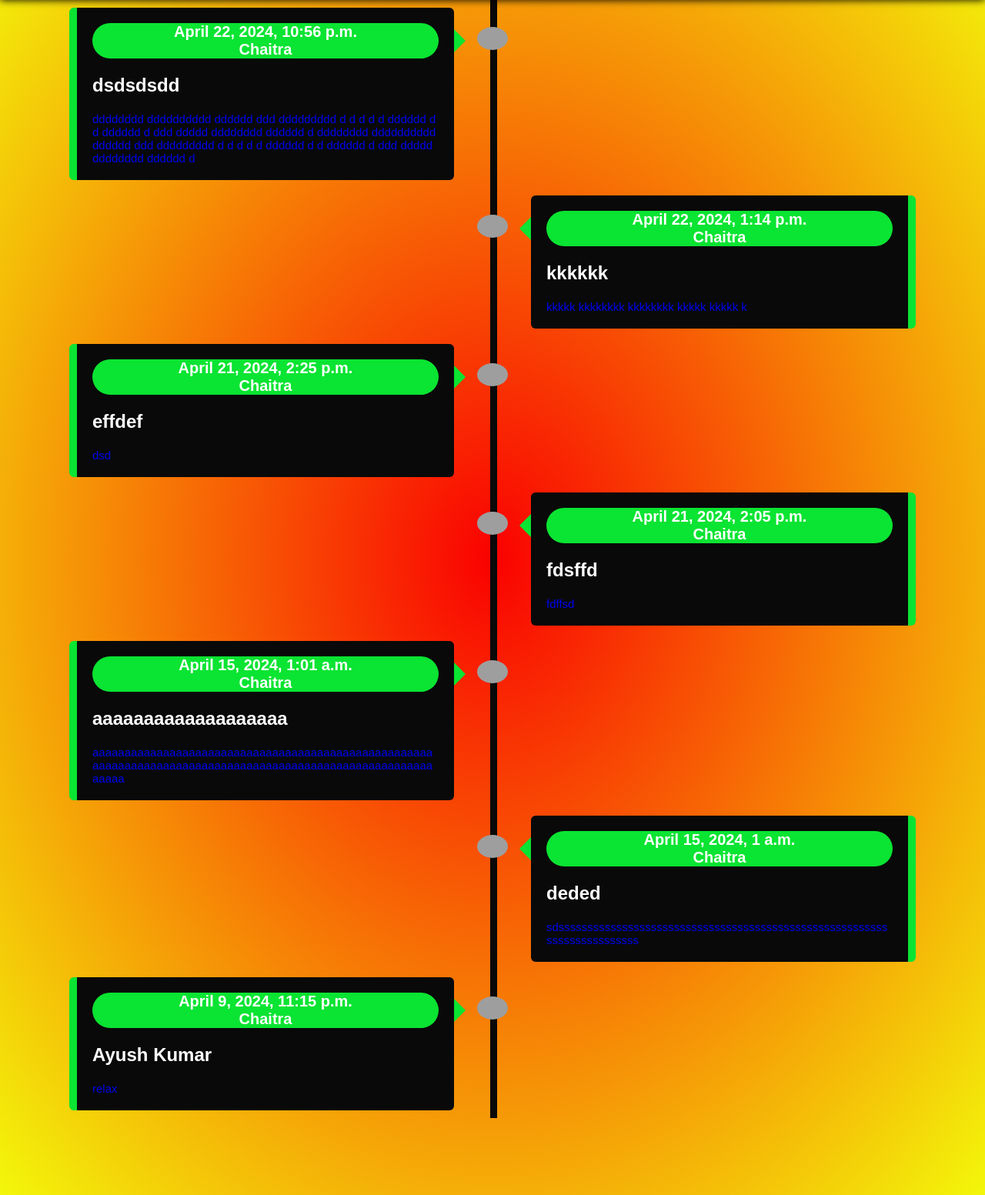
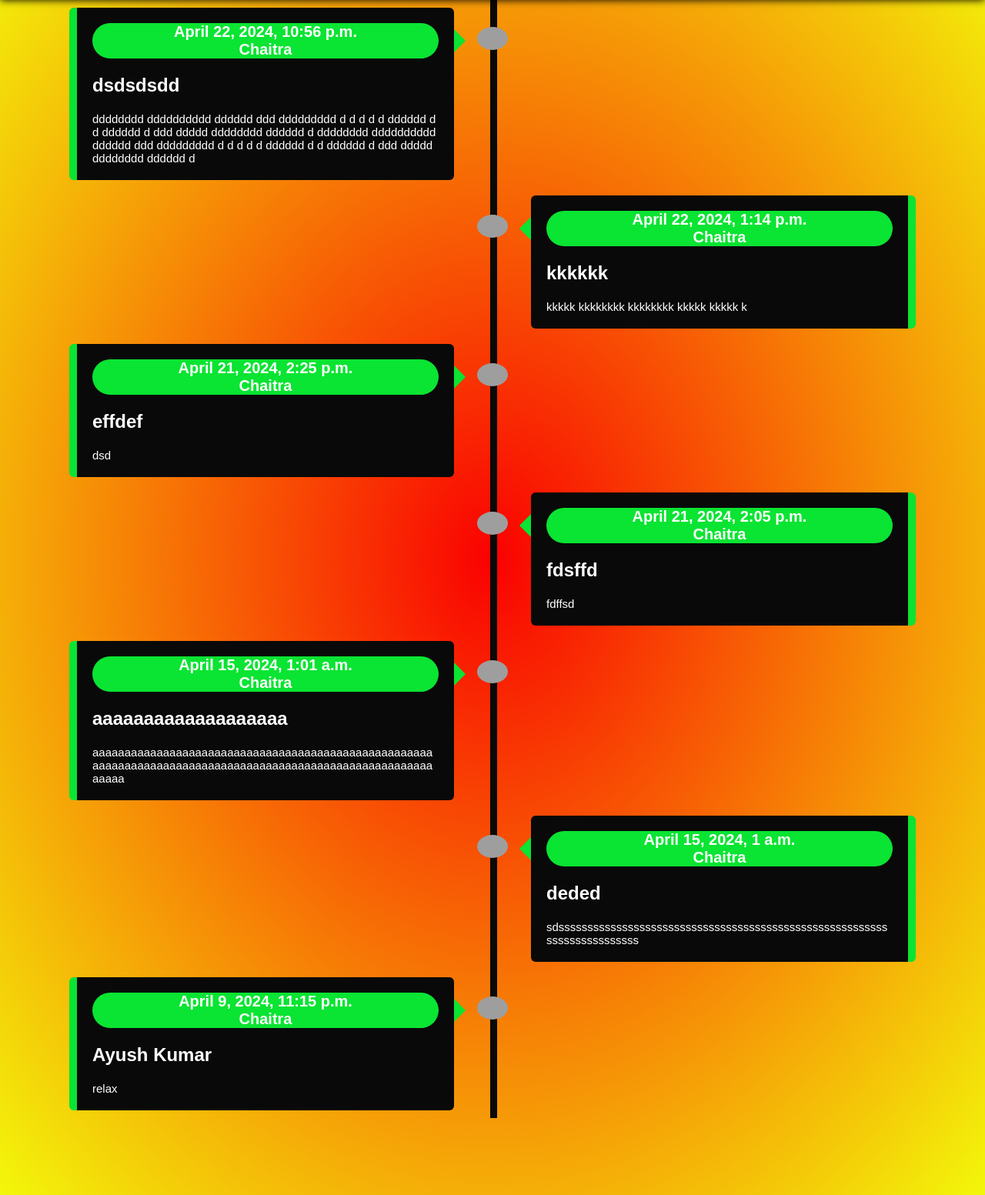
Before and after one commit to SmileClubNITK/backend-2024, a Django app: page /timeline/ in a window 1280 px wide. Shown: the part 100-1653 px from the top of the page at 77% size. Run offline with Django 5.2, Linux system fonts and the light colour scheme; data comes from the database, SQL or seed files in the repository; some libraries are stand-ins or nearby versions; grey boxes are pictures that could not be loaded.

Commit message:
timeline_text_colorfixed|index_blogs_links_added

```diff
--- a/smile_backend/blogs/templates/timeline.html
+++ b/smile_backend/blogs/templates/timeline.html
@@ -446,7 +446,7 @@
     </div>
     <div class="timeline">
       {% for event in events %}
-          <a href="{% url 'event_detail' event.id %}" style="text-decoration : none;">
+          <a href="{% url 'event_detail' event.id %}" style="text-decoration: none; color: inherit;">
       <div class="container {% if forloop.counter0|divisibleby:2 %}left-container{% else %}right-container{% endif %}">
         <img src="https://res.cloudinary.com/dmnep85ym/image/upload/v1713781264/sc_pwwbf3.jpg" alt="Test Image">
         <div
```
Also changed, not shown: smile_backend/blogs/templates/index.html (+6 -2 lines).
